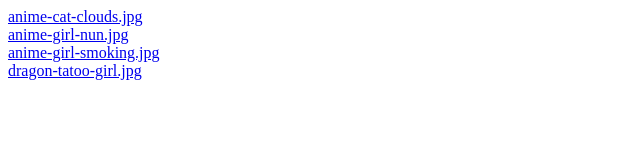
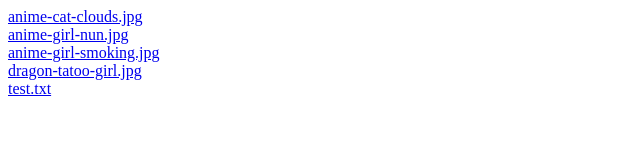
Before and after one commit to xvzc/wallpapers, a plain HTML site: page index.html in a window 1280 px wide. Shown: the full height of the page, 0-640 px from the left. Drawn offline with Linux system fonts and the light colour scheme.

Commit message:
deploy: 60018aeadc6670ce7e9403e3034e21c337826d08

```diff
--- a/index.html
+++ b/index.html
@@ -2,3 +2,4 @@
 <a href="anime-girl-nun.jpg">anime-girl-nun.jpg</a><br />
 <a href="anime-girl-smoking.jpg">anime-girl-smoking.jpg</a><br />
 <a href="dragon-tatoo-girl.jpg">dragon-tatoo-girl.jpg</a><br />
+<a href="test.txt">test.txt</a><br />
```
Also changed, not shown: test.txt (added).
